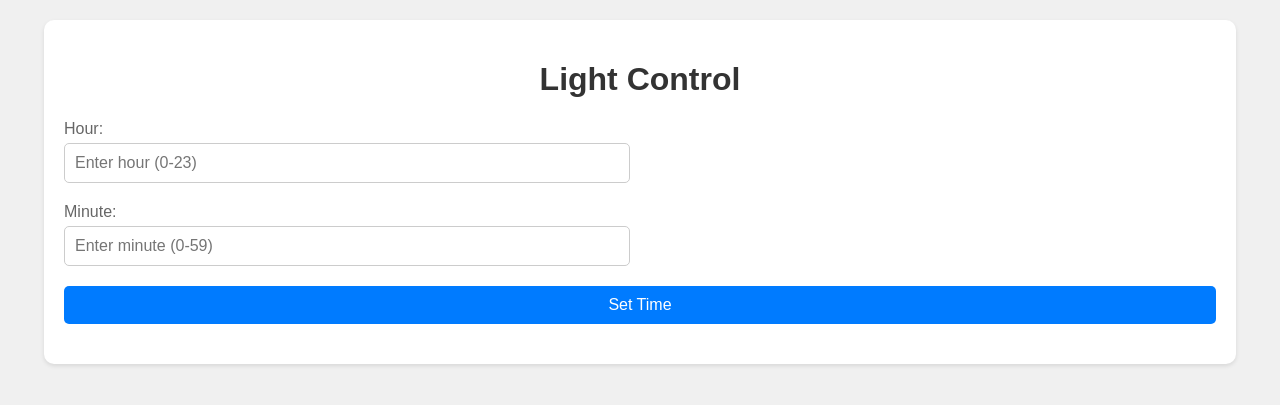
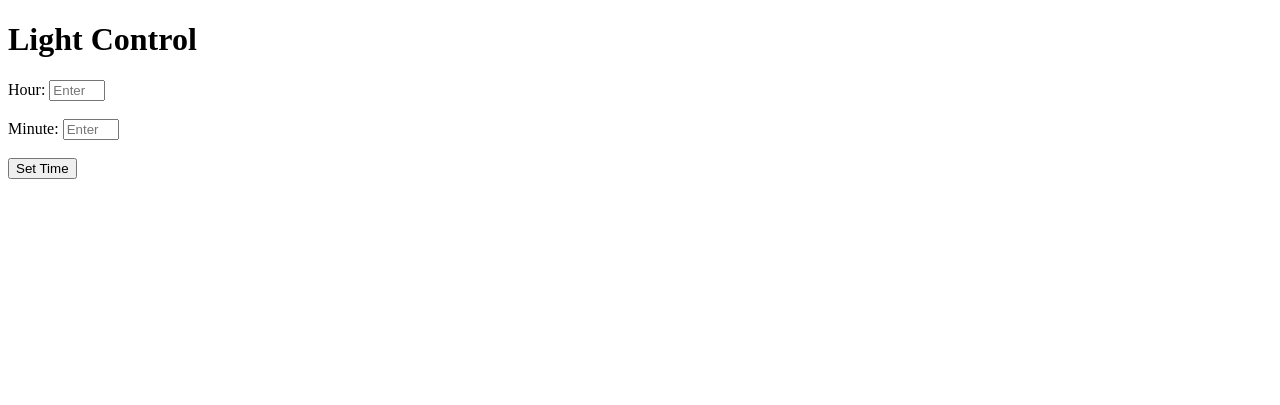
Before and after one commit to Dawidli/flask_practice, a Flask app: page / in a window 1280 px wide. Shown: the top 405 px of the page. Run offline with Flask 3, Linux system fonts and the light colour scheme.

Commit message:
Chatgpt er bad

```diff
--- a/templates/index.html
+++ b/templates/index.html
@@ -4,68 +4,15 @@
     <meta charset="UTF-8">
     <meta name="viewport" content="width=device-width, initial-scale=1.0">
     <title>Light Control</title>
-    <style>
-        body {
-            font-family: Arial, sans-serif;
-            margin: 0;
-            padding: 0;
-            background-color: #f0f0f0;
-        }
-        .container {
-            max-width: 90%;
-            margin: 20px auto;
-            padding: 20px;
-            background-color: #fff;
-            border-radius: 10px;
-            box-shadow: 0 2px 4px rgba(0, 0, 0, 0.1);
-        }
-        h1 {
-            text-align: center;
-            color: #333;
-        }
-        .input-group {
-            margin-bottom: 20px;
-        }
-        .input-group label {
-            display: block;
-            margin-bottom: 5px;
-            color: #666;
-        }
-        .input-group input[type="number"] {
-            width: calc(50% - 10px);
-            padding: 10px;
-            font-size: 16px;
-            border-radius: 5px;
-            border: 1px solid #ccc;
-            box-sizing: border-box;
-        }
-        .input-group button {
-            width: 100%;
-            padding: 10px;
-            font-size: 16px;
-            border: none;
-            border-radius: 5px;
-            background-color: #007bff;
-            color: #fff;
-            cursor: pointer;
-        }
-    </style>
 </head>
 <body>
-    <div class="container">
-        <h1>Light Control</h1>
-        <div class="input-group">
-            <label for="hour">Hour:</label>
-            <input type="number" id="hour" name="hour" min="0" max="23" placeholder="Enter hour (0-23)">
-        </div>
-        <div class="input-group">
-            <label for="minute">Minute:</label>
-            <input type="number" id="minute" name="minute" min="0" max="59" placeholder="Enter minute (0-59)">
-        </div>
-        <div class="input-group">
-            <button id="submitBtn">Set Time</button>
-        </div>
-    </div>
-
-    <script>
-        document.getElementById("submitBtn").addEve
+    <h1>Light Control</h1>
+    <form id="lightForm">
+        <label for="hour">Hour:</label>
+        <input type="number" id="hour" name="hour" min="0" max="23" placeholder="Enter hour (0-23)" required><br><br>
+        <label for="minute">Minute:</label>
+        <input type="number" id="minute" name="minute" min="0" max="59" placeholder="Enter minute (0-59)" required><br><br>
+        <button type="submit">Set Time</button>
+    </form>
+</body>
+</html>
```
